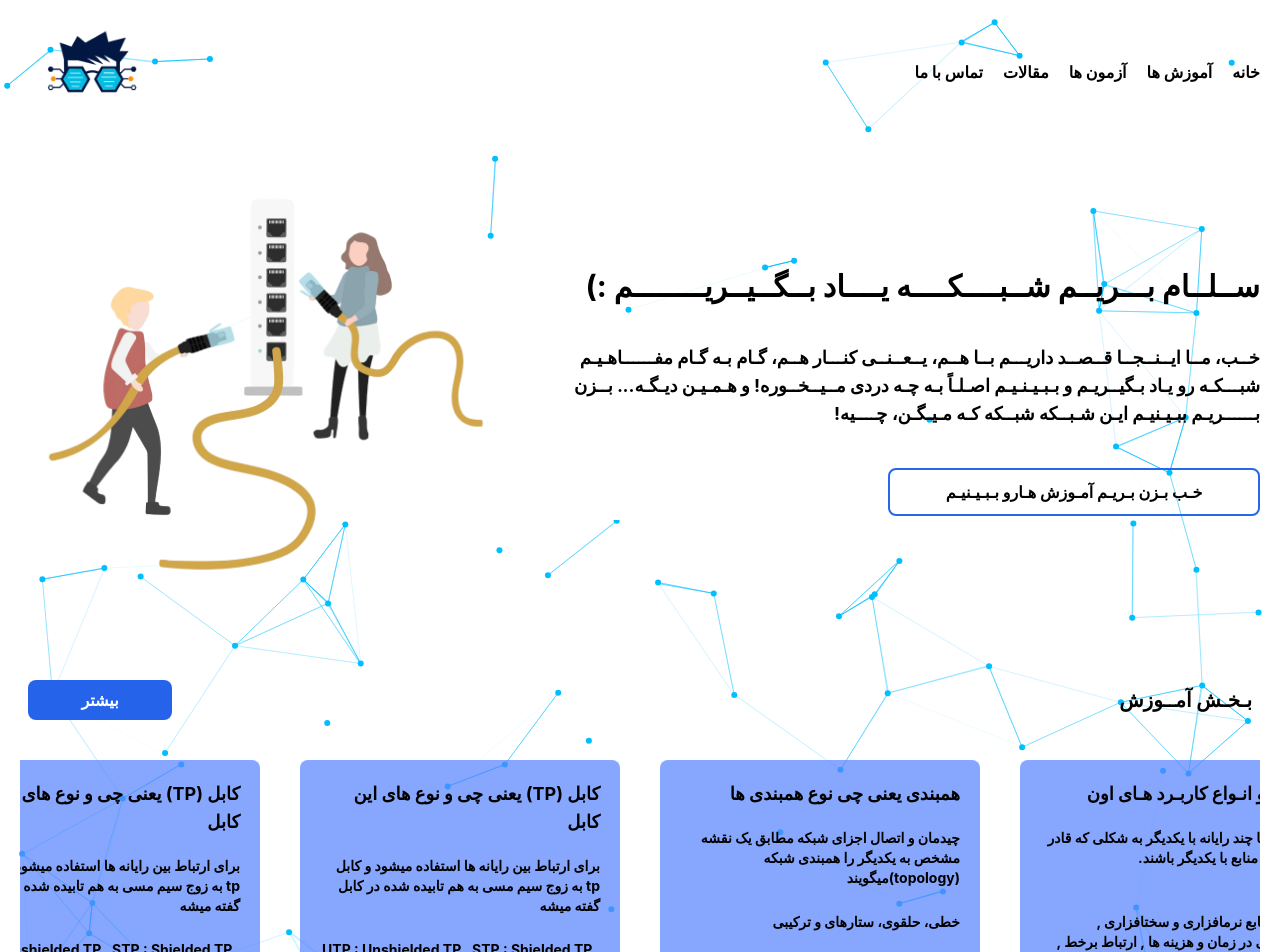
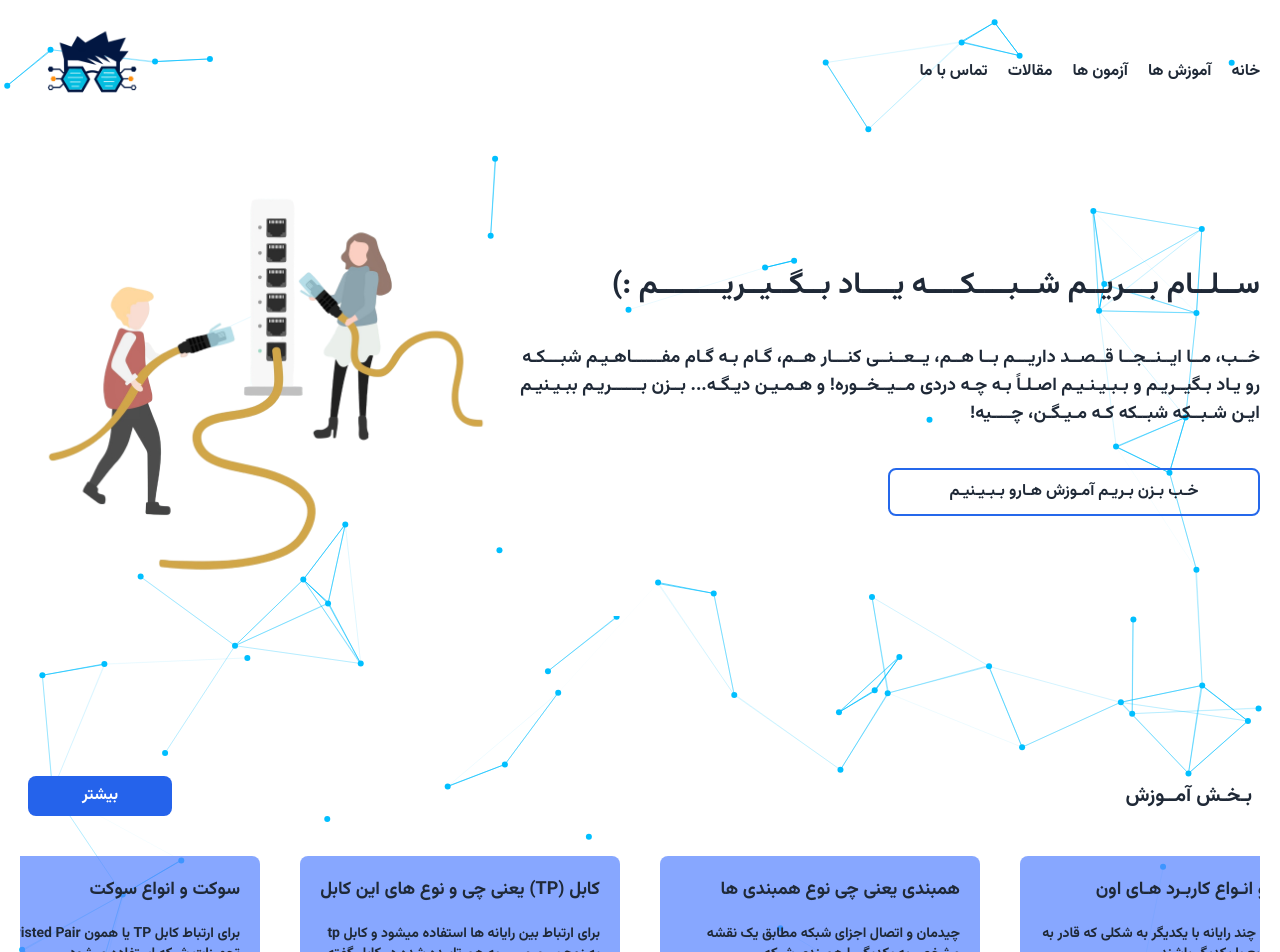
Before and after one commit to amirbarfar/Asgari, a React (Create React App) app: page / in a window 1280 px wide. Shown: the top 952 px of the page. Built offline with nearby package versions, Linux system fonts and the light colour scheme; the HTML template or start-up script is replaced by a standard one.

Commit message:
add learningMore and fix bug

```diff
--- a/src/App.js
+++ b/src/App.js
@@ -5,7 +5,7 @@ import LearningMore from './components/Learning/LearningMore'
 
 export default function App() {
   return (
-    <div className='min-h-screen px-5' data-theme="white2">
+    <div className='min-h-screen px-5'>
       <Routes>
         <Route path='/' element={<Header/>}/>
         <Route path='/learningmore' element={<LearningMore/>}/>
--- a/src/components/Learning/Data.jsx
+++ b/src/components/Learning/Data.jsx
@@ -1,8 +1,8 @@
 let Data = [
-    {id : 1 , question : "شـبـکه و انـواع کاربـرد هـای اون" , answer1 : "ارتباط دو یا چند رایانه با یکدیگر به شکلی که قادر به اشتراک منابع با یکدیگر باشند." , answer2 : " اشتراک منابع نرمافزاری و سختافزاری , صرفهجویی در زمان و هزینه ها  ,  ارتباط برخط , مدیریت و پشتیبانی متمرکز" , link : "https://www.google.com/search?q=شبکه-چیست"},
+    {id : 1 , question : "شـبـکه و انـواع کاربـرد هـای اون" , answer1 : "ارتباط دو یا چند رایانه با یکدیگر به شکلی که قادر به اشتراک منابع با یکدیگر باشند." , answer2 : " اشتراک منابع نرمافزاری و سختافزاری , صرفه جویی در زمان و هزینه ها  ,  ارتباط برخط , مدیریت و پشتیبانی متمرکز" , link : "https://www.google.com/search?q=شبکه-چیست"},
     {id : 2 , question : "همبندی یعنی چی نوع همبندی ها" , answer1 : "چیدمان و اتصال اجزای شبکه مطابق یک نقشه مشخص به یکدیگر را همبندی شبکه (topology)میگویند" , answer2 : "خطی، حلقوی، ستارهای و ترکیبی" , link : "https://www.google.com/search?q=عکس+همبندی+های+ستاره+ترکیبی+خطی+حلقوی+رو+توضیح+بده"},
-    {id : 3 , question : "کابل (TP) یعنی چی و نوع های این کابل" , answer1 : " برای ارتباط بین رایانه ها استفاده میشود و کابل tp به زوج سیم مسی به هم تابیده شده در کابل گفته میشه" , answer2 : "UTP : Unshielded TP , STP : Shielded TP , FTP : Foil TP , SFTP : Shielded Foil TP , SSTP : Shielded STP" , link : "https://www.google.com/search?q=کابل+TP"},
-    {id : 3 , question : "کابل (TP) یعنی چی و نوع های این کابل" , answer1 : " برای ارتباط بین رایانه ها استفاده میشود و کابل tp به زوج سیم مسی به هم تابیده شده در کابل گفته میشه" , answer2 : "UTP : Unshielded TP , STP : Shielded TP , FTP : Foil TP , SFTP : Shielded Foil TP , SSTP : Shielded STP" , link : "https://www.google.com/search?q=کابل+TP"},
+    {id : 3 , question : "کابل (TP) یعنی چی و نوع های این کابل" , answer1 : " برای ارتباط بین رایانه ها استفاده میشود و کابل tp به زوج سیم مسی به هم تابیده شده در کابل گفته میشه" , answer2 : "  نوع اول :UTP : Unshielded TP , نوع دوم : STP : Shielded TP ,نوع سوم : FTP : Foil TP , SFTP :نوع چهارم : Shielded Foil TP , نوع پنجم :  SSTP : Shielded STP" , link : "https://www.google.com/search?q=کابل+TP"},
+    {id : 4 , question : "سوکت و انواع سوکت"  , answer1 : "برای ارتباط کابل TP یا همون Twisted Pair با تجهیزات شبکه استفاده میشود" , answer2 : "سوکت RG45 : کابل های شبکه  , سوکت RG11 : کابل های تلفن ثابت , سوکت RG6 :کابل های گوشی دستمون و کابل های کواکسیال  تلویزیون‌ ها  " , link : "https://www.google.com/search?q=عکس+کابل+rg45+11+6"},
 
 ]
 
--- a/src/components/Learning/Learning.jsx
+++ b/src/components/Learning/Learning.jsx
@@ -7,9 +7,9 @@ import { Link } from 'react-router-dom'
 export default function Learning() {
   return (
     <>
-      <div className='flex justify-between items-center font-bold mx-2'>
-      <h2 className='text-xl'>بـخـش آمــوزش</h2>
-      <Link to={"learningmore"} className='w-36 h-10 bg-blue-600 flex justify-center items-center text-white rounded-lg'>بیشتر</Link>
+      <div className='flex justify-between items-center font-bold mx-2 mt-24'>
+      <h2 className='text-xl max-sm:text-base'>بـخـش آمــوزش</h2>
+      <Link to={"learningmore"} className='w-36 h-10 bg-blue-600 flex justify-center items-center text-white rounded-lg max-sm:text-sm max-sm:w-20 max-sm:h-8'>بیشتر</Link>
     </div>
       <div className='flex justify-center items-center gap-10 max-xl:justify-start py-10 overflow-x-scroll'>
         <Animation/>
--- a/src/components/Learning/LearningBox.jsx
+++ b/src/components/Learning/LearningBox.jsx
@@ -6,7 +6,7 @@ export default function LearningBox(props) {
             <h2 class="card-title text-lg mb-5">{props.question}</h2>
             <p className='mb-5 h-16 text-sm'>{props.answer1}</p>
             <p className='h-20 text-sm'>{props.answer2}</p>
-            <div class="card-actions justify-end">
+            <div class="card-actions justify-start">
                 <button class="w-44 h-12 bg-blue-600 text-white rounded-lg mt-5"><a href={props.link}>اطلاعات بیشتر :)</a></button>
             </div>
         </div>
--- a/src/components/Navbar.jsx
+++ b/src/components/Navbar.jsx
@@ -9,7 +9,7 @@ export default function Navbar() {
                     <div class="hidden max-md:block">
                         <div tabindex="0" role="button" class="btn btn-ghost btn-circle"> <svg xmlns="http://www.w3.org/2000/svg" class="h-6 w-6" fill="none" viewBox="0 0 24 24" stroke="currentColor">     <path stroke-linecap="round" stroke-linejoin="round" stroke-width="2" d="M4 6h16M4 12h16M4 18h7" /></svg></div>
                     </div>
-                        <ul class="max-md:menu dropdown-content flex justify-start items-center gap-5 max-md:flex-col max-md:p-5 max-md:mt-10 max-md:bg-black z-20 max-md:w-44 max-md:rounded-lg">
+                        <ul class="max-md:menu dropdown-content flex justify-start items-center gap-5 max-md:flex-col max-md:p-5 max-md:mt-10 max-md:bg-[#2563eb] max-md:text-white z-20 max-md:w-44 max-md:rounded-lg">
                             <a href="">
                                 <li>خانه</li>
                             </a>
--- a/src/index.css
+++ b/src/index.css
@@ -20,7 +20,7 @@ code {
   font-family: Vbold;
   src: url('../public/font/Vazirmatn-Bold.ttf');
 }
-/*
+
 body {
   --sb-thumb-color: #ffffff;
   --sb-size: 10px;
@@ -32,4 +32,4 @@ body::-webkit-scrollbar {
 
 body::-webkit-scrollbar-thumb {
   background: var(--sb-thumb-color);
-}  */
+}
--- a/tailwind.config.js
+++ b/tailwind.config.js
@@ -3,32 +3,20 @@ export default {
   content: [
     "./src/**/*.{js,jsx}"
   ],
-  darkMode: ['variant', [
+  theme: {
+    extend: {},
+    fontFamily : {
+      bold : 'Vbold'
+    }
+  },
+  'class': ['variant', [
       '@media (prefers-color-scheme: dark) { &:not(.light *) }',
       '&:is(.dark *)',
   ]],
-  theme: {
-      extend: {
-          colors: {
-              primary: "#0091FF",
-              subtitle: "#8F8F8F",
-              primaryLight: "#CEE9FE"
-          }
-      },
-  },
-  // plugins: [require("daisyui")],
+  plugins: [require("daisyui")],
   daisyui: {
-      themes: {
-          light: {
-              ...require("daisyui/src/theming/themes")["light"],
-              primary: "#0091FF",
-              primaryLight: "#CEE9FE"
-          },
-          dark: {
-              ...require("daisyui/src/theming/themes")["dark"],
-              primary: "#0091FF",
-              primaryLight: "#CEE9FE"
-          },
-      },
+      themes: [
+        "light"
+      ],
   }
 }
```
